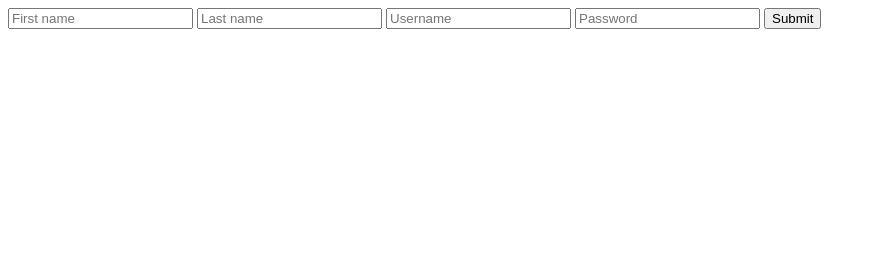
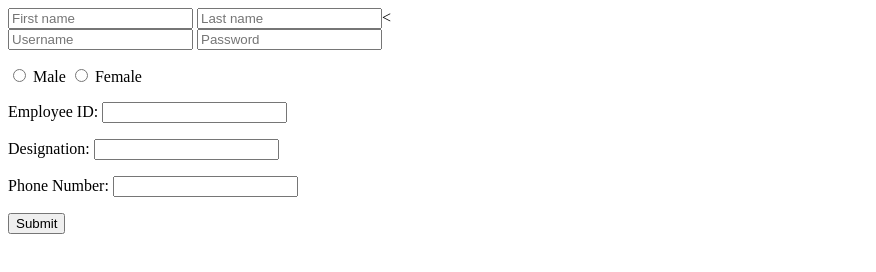
Before and after one commit to bobhatevishal/Project-1, a plain HTML site: page index.html in a window 1280 px wide. Shown: the whole page, without its empty margins (0-876 px from the left). Drawn offline with Linux system fonts and the light colour scheme.

Commit message:
index.html
extra lines of code added

```diff
--- a/index.html
+++ b/index.html
@@ -8,12 +8,31 @@
     <!-- Code example of some standard fields in form -->
     <input type="text" name="firstName" placeholder="First name">
 
-    <input type="text" name="lastName" placeholder="Last name">
+    <input type="text" name="lastName" placeholder="Last name"><<br>
 
     <input type="text" name="username" placeholder="Username">
 
     <!-- Code example of a password field in form -->
     <input type="password" name="password" placeholder="Password">
+       <p>
+         <input type = "radio" name = "Gender" value = "Male"> Male
+         <input type = "radio" name = "Gender" value = "Female"> Female
+</p>
+
+<p>
+Employee ID: <input type = "text" name = "ID" />
+</p>
+
+<p>
+Designation: <input type = "text" name = "ID" />
+</p>
+
+<p>
+Phone Number: <input type = "text" name = "phone" />
+</p>
+
+
+
 
 
     <!-- Code example of a submit button in form -->
```
